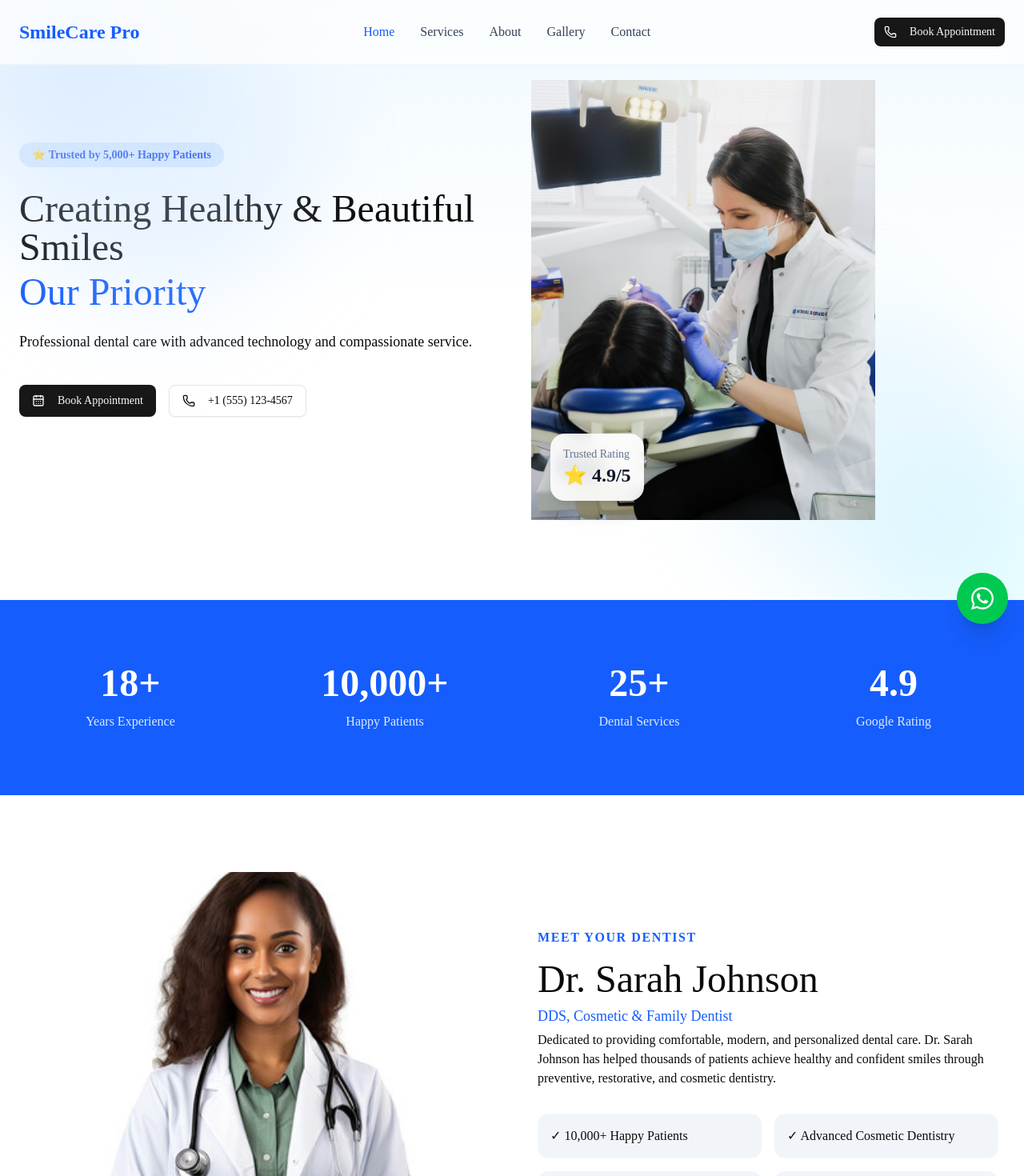
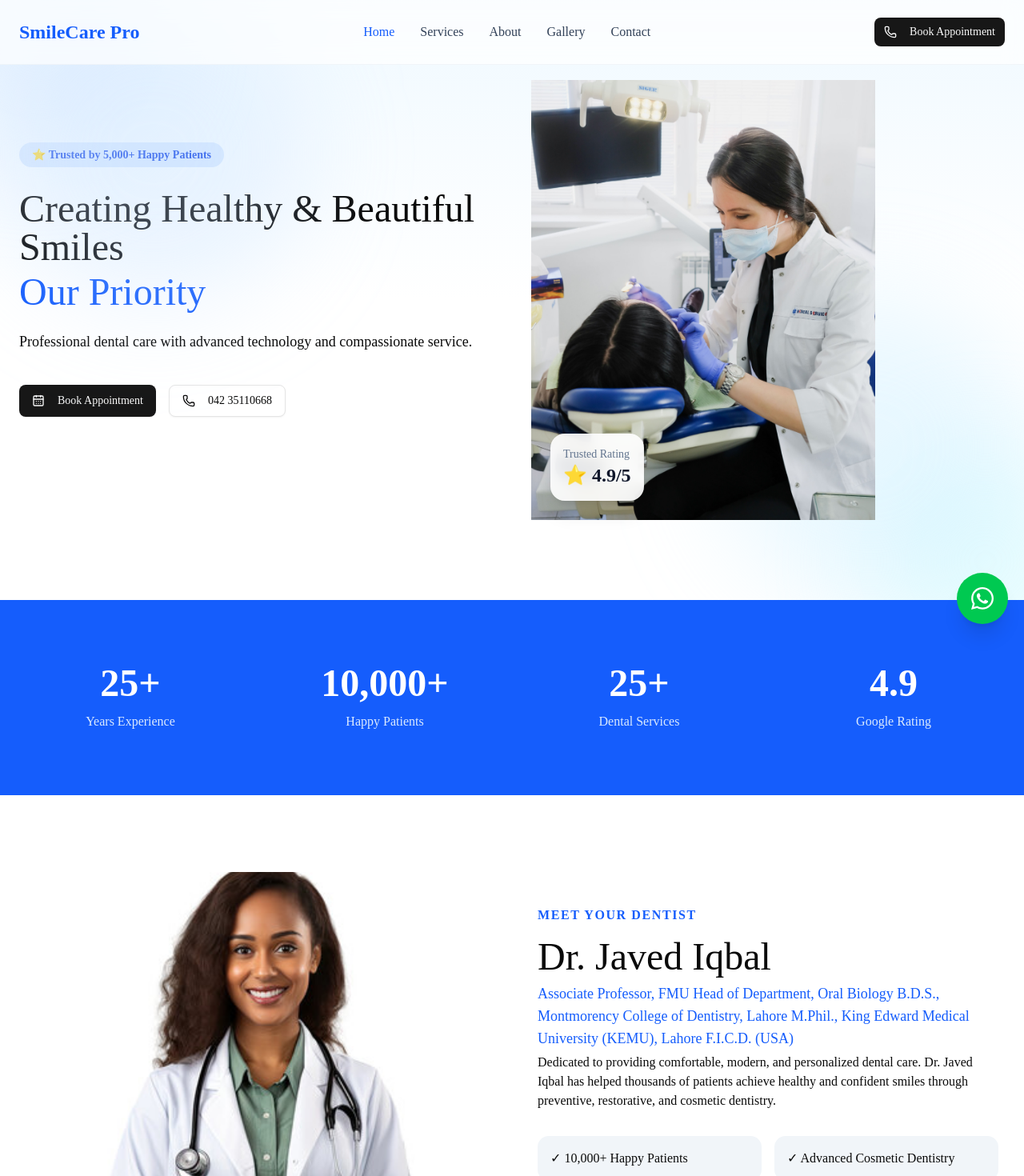
Before and after one commit to Ahmed18273/smilecare-pro, a Next.js app: page / in a window 1280 px wide. Shown: the top 1470 px of the page at 80% size. Built offline with nearby package versions, Linux system fonts and the light colour scheme.

Commit message:
Updated clinic information

```diff
--- a/data/doctor.ts
+++ b/data/doctor.ts
@@ -1,8 +1,9 @@
 export const doctor = {
-  name: "Dr. Sarah Johnson",
-  degree: "DDS, Cosmetic & Family Dentist",
-  experience: "18+ Years of Experience",
-  bio: "Dedicated to providing comfortable, modern, and personalized dental care. Dr. Sarah Johnson has helped thousands of patients achieve healthy and confident smiles through preventive, restorative, and cosmetic dentistry.",
+  name: "Dr. Javed Iqbal",
+  degree: "Associate Professor, FMU Head of Department, Oral Biology B.D.S., Montmorency College of Dentistry, Lahore M.Phil., King Edward Medical University (KEMU), Lahore F.I.C.D. (USA)",
+
+  experience: "25+ Years of Experience",
+  bio: "Dedicated to providing comfortable, modern, and personalized dental care. Dr. Javed Iqbal has helped thousands of patients achieve healthy and confident smiles through preventive, restorative, and cosmetic dentistry.",
 
   achievements: [
     "10,000+ Happy Patients",
--- a/data/site.ts
+++ b/data/site.ts
@@ -6,24 +6,23 @@ export const siteConfig = {
   description:
     "Providing modern, comfortable, and personalized dental care using advanced technology and experienced professionals.",
 
-  phone: "+1 (555) 123-4567",
-  whatsapp: "+15551234567",
+  phone: "042 35110668",
+  whatsapp: "+92 333 4211705",
 
   email: "hello@smilecarepro.com",
 
-  address: "123 Main Street, New York, NY",
+  address: "574 A1 Johar Town (Near Aslam Chowk College Road) Lahore",
 
  workingHours: [
-  "Mon - Fri: 9:00 AM - 6:00 PM",
-  "Saturday: 10:00 AM - 3:00 PM",
-  "Sunday: Closed",
+  "5:00 PM - 10:00 PM",
+  ,
 ],
 
   appointmentText: "Book Appointment",
 
   emergency: true,
   googleMapsEmbed:
-  "https://www.google.com/maps/embed?pb=!1m18!1m12!1m3!1d3023.878427193495!2d-74.006015!3d40.712776!2m3!1f0!2f0!3f0!3m2!1i1024!2i768!4f13.1!3m3!1m2!1s0x89c25a3164b0f6d5%3A0x7d4a3d7fbc8e3d!2sNew%20York!5e0!3m2!1sen!2sus!4v1700000000000",
+  "https://maps.app.goo.gl/nQsVaax35pTCELbd6",
 
   social: {
     facebook: "#",
--- a/data/stats.ts
+++ b/data/stats.ts
@@ -1,6 +1,6 @@
 export const stats = [
   {
-    number: "18+",
+    number: "25+",
     label: "Years Experience",
   },
   {
```
Also changed, not shown: 1 other file (tests, documents, lock files or other folders).
